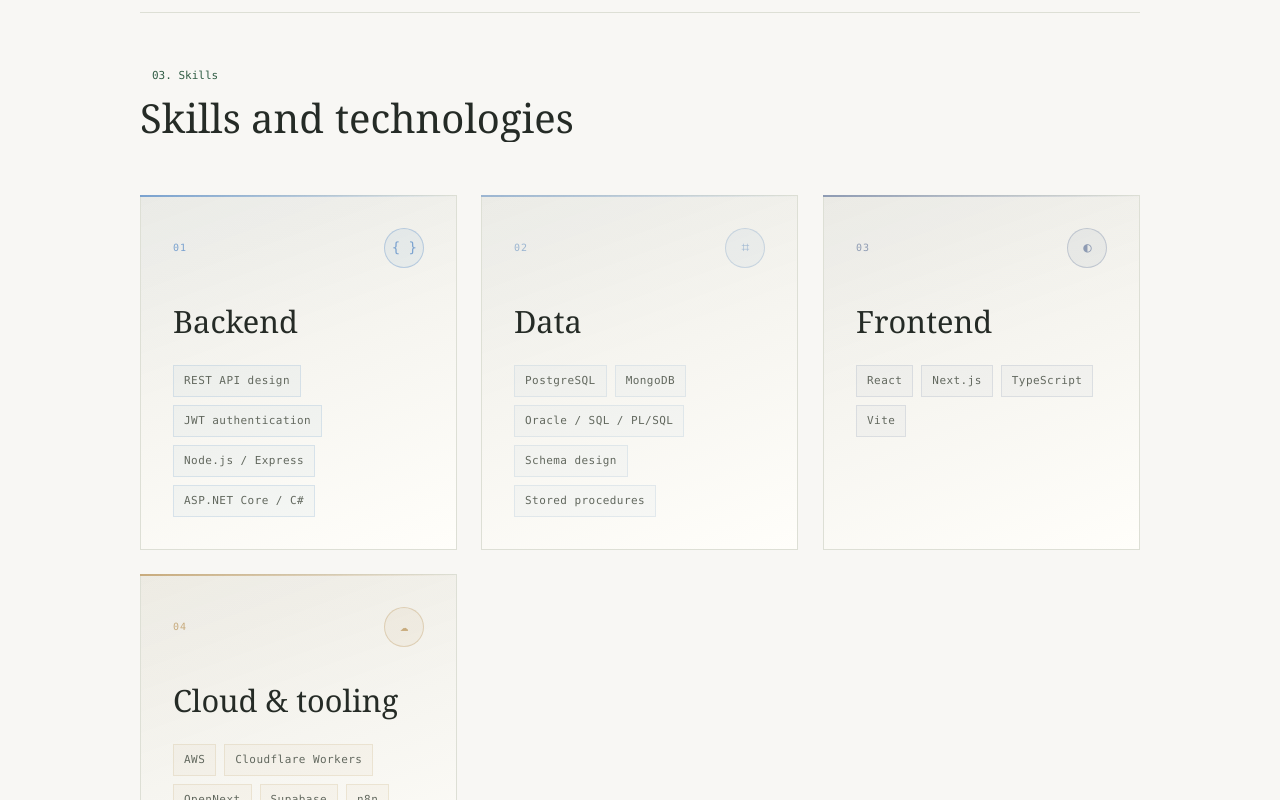
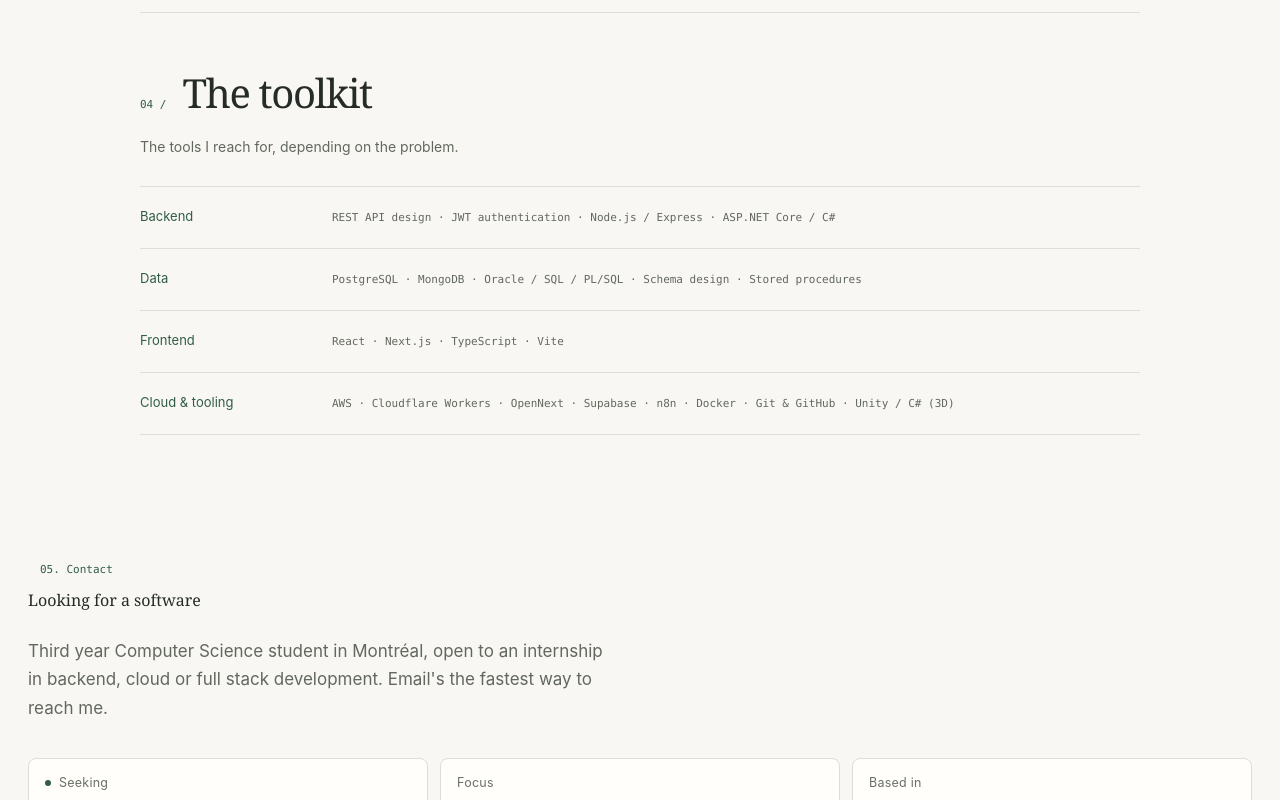
Before and after one commit to AraGhah/Portfolio, a Next.js app: page /en in a window 1280 px wide. Shown: the part 2900-3700 px from the top of the page. Built offline with nearby package versions, Linux system fonts and the light colour scheme.

Commit message:
Turn the skills grid into a simple toolkit

```diff
--- a/components/sections/Skills.module.css
+++ b/components/sections/Skills.module.css
@@ -1,95 +1,7 @@
-.title {
-  font-family: var(--font-display);
-  font-size: var(--t-h2);
-  font-weight: 400;
-  line-height: 1.02;
-  color: var(--ink);
-  margin: 0 0 clamp(36px, 5vw, 56px);
-}
-
-.grid {
-  display: grid;
-  grid-template-columns: repeat(auto-fit, minmax(260px, 1fr));
-  gap: clamp(16px, 2vw, 24px);
-}
-
-.card {
-  display: flex;
-  flex-direction: column;
-  height: 100%;
-  padding: clamp(24px, 2.6vw, 32px);
-}
-
-.cardHead {
-  display: flex;
-  justify-content: space-between;
-  align-items: center;
-  margin-bottom: 28px;
-}
-
-.index {
-  font-family: var(--font-mono);
-  font-size: var(--t-mono-meta);
-  letter-spacing: 0.1em;
-  color: rgb(var(--card-rgb));
-}
-
-.glyph {
-  display: grid;
-  place-items: center;
-  width: 40px;
-  height: 40px;
-  border: 1px solid rgba(var(--card-rgb), 0.45);
-  border-radius: 50%;
-  font-family: var(--font-mono);
-  font-size: 14px;
-  color: rgb(var(--card-rgb));
-  background: rgba(var(--card-rgb), 0.1);
-  transition:
-    transform 700ms var(--ease-door),
-    background 400ms var(--ease-out),
-    color 400ms var(--ease-out);
-}
-
-.card:hover .glyph {
-  transform: rotate(180deg);
-  background: rgb(var(--card-rgb));
-  color: var(--bg);
-}
-
-.cardTitle {
-  font-family: var(--font-display);
-  font-size: clamp(26px, 2.4vw, 32px);
-  font-weight: 400;
-  color: var(--ink);
-  margin: 0 0 18px;
-}
-
-.chips {
-  display: flex;
-  flex-wrap: wrap;
-  gap: 8px;
-  list-style: none;
-  margin: 0;
-  padding: 0;
-}
-
-.chip {
-  font-family: var(--font-mono);
-  font-size: 11px;
-  letter-spacing: 0.04em;
-  padding: 6px 10px;
-  border: 1px solid rgba(var(--card-rgb), 0.22);
-  background: rgba(var(--card-rgb), 0.06);
-  color: var(--ink-muted);
-  transition:
-    border-color 300ms var(--ease-out),
-    color 300ms var(--ease-out),
-    background 300ms var(--ease-out);
-}
-
-.chip:hover {
-  border-color: rgba(var(--card-rgb), 0.7);
-  color: rgb(var(--card-rgb));
-  background: rgba(var(--card-rgb), 0.14);
-}
+.intro { margin: -10px 0 28px; font-size: 14px; color: var(--ink-muted); }
+.list { margin: 0; }
+.row { display: grid; grid-template-columns: 160px minmax(0, 1fr); gap: 32px; padding-block: 19px; border-bottom: 1px solid var(--line); align-items: baseline; }
+.row:first-child { border-top: 1px solid var(--line); }
+.row dt { font-size: 13px; color: var(--acc); }
+.row dd { margin: 0; font: 11px/2.1 var(--font-mono); color: var(--ink-muted); }
+@media (max-width: 600px) { .row { grid-template-columns: minmax(0, 1fr); gap: 8px; } }
--- a/components/sections/Skills.tsx
+++ b/components/sections/Skills.tsx
@@ -1,91 +1,23 @@
-'use client';
-
-import { motion, type Variants } from 'framer-motion';
 import { useTranslations } from 'next-intl';
-import { RevealHeading } from '@/components/motion/RevealHeading';
-import { SpotlightCard } from '@/components/motion/SpotlightCard';
 import styles from './Skills.module.css';
 
-const EASE = [0.16, 0.84, 0.28, 1] as const;
-
-const skillBlocks = [
-  { titleKey: 'backend', itemsKey: 'backendItems', glyph: '{ }', rgb: '122, 162, 207' },
-  { titleKey: 'data', itemsKey: 'dataItems', glyph: '⌗', rgb: '155, 181, 209' },
-  { titleKey: 'frontend', itemsKey: 'frontendItems', glyph: '◐', rgb: '142, 155, 179' },
-  { titleKey: 'cloud', itemsKey: 'cloudItems', glyph: '☁', rgb: '200, 171, 125' },
-] as const;
-
-const grid: Variants = {
-  hidden: {},
-  show: { transition: { staggerChildren: 0.12 } },
-};
-
-const card: Variants = {
-  hidden: { opacity: 0, y: 40 },
-  show: { opacity: 1, y: 0, transition: { duration: 0.9, ease: EASE } },
-};
-
-const chips: Variants = {
-  hidden: {},
-  show: { transition: { staggerChildren: 0.05, delayChildren: 0.35 } },
-};
-
-const chip: Variants = {
-  hidden: { opacity: 0, y: 10, scale: 0.9 },
-  show: { opacity: 1, y: 0, scale: 1, transition: { duration: 0.5, ease: EASE } },
-};
+const groups = ['backend', 'data', 'frontend', 'cloud'] as const;
 
 export function Skills() {
   const t = useTranslations('skills');
-  const tNav = useTranslations('nav');
-
   return (
-    <section id="skills" className="section-block section-block--base" aria-labelledby="skills-heading">
+    <section id="skills" className="section-block" aria-labelledby="skills-heading">
       <div className="container-content">
-        <span className="eyebrow-num">
-          <span className="eyebrow-line" aria-hidden />
-          03. {tNav('skills')}
-        </span>
-        <RevealHeading
-          id="skills-heading"
-          className={styles.title}
-          segments={[{ text: t('title') }]}
-        />
-
-        <motion.div
-          className={styles.grid}
-          variants={grid}
-          initial="hidden"
-          whileInView="show"
-          viewport={{ once: true, margin: '0px 0px -10% 0px' }}
-        >
-          {skillBlocks.map((block, i) => (
-            <motion.div key={block.titleKey} variants={card}>
-              <SpotlightCard rgb={block.rgb}>
-                <div className={styles.card}>
-                  <div className={styles.cardHead}>
-                    <span className={styles.index}>{String(i + 1).padStart(2, '0')}</span>
-                    <span className={styles.glyph} aria-hidden>
-                      {block.glyph}
-                    </span>
-                  </div>
-                  <h3 className={styles.cardTitle}>{t(block.titleKey)}</h3>
-                  <motion.ul className={styles.chips} variants={chips}>
-                    {t(block.itemsKey)
-                      .split('·')
-                      .map((item) => item.trim())
-                      .filter(Boolean)
-                      .map((item) => (
-                        <motion.li key={item} className={styles.chip} variants={chip}>
-                          {item}
-                        </motion.li>
-                      ))}
-                  </motion.ul>
-                </div>
-              </SpotlightCard>
-            </motion.div>
+        <div className="section-heading"><span className="section-number">04 /</span><h2 id="skills-heading">{t('title')}</h2></div>
+        <p className={styles.intro}>{t('intro')}</p>
+        <dl className={styles.list}>
+          {groups.map((group) => (
+            <div key={group} className={styles.row}>
+              <dt>{t(group)}</dt>
+              <dd>{t(`${group}Items`)}</dd>
+            </div>
           ))}
-        </motion.div>
+        </dl>
       </div>
     </section>
   );
--- a/messages/en.json
+++ b/messages/en.json
@@ -123,7 +123,7 @@
     "link": "Find me on GitHub"
   },
   "skills": {
-    "title": "Skills and technologies",
+    "title": "The toolkit",
     "backend": "Backend",
     "backendItems": "REST API design · JWT authentication · Node.js / Express · ASP.NET Core / C#",
     "data": "Data",
@@ -131,7 +131,8 @@
     "frontend": "Frontend",
     "frontendItems": "React · Next.js · TypeScript · Vite",
     "cloud": "Cloud & tooling",
-    "cloudItems": "AWS · Cloudflare Workers · OpenNext · Supabase · n8n · Docker · Git & GitHub · Unity / C# (3D)"
+    "cloudItems": "AWS · Cloudflare Workers · OpenNext · Supabase · n8n · Docker · Git & GitHub · Unity / C# (3D)",
+    "intro": "The tools I reach for, depending on the problem."
   },
   "experience": {
     "title": "Education & experience",
--- a/messages/fr.json
+++ b/messages/fr.json
@@ -123,7 +123,7 @@
     "link": "Me retrouver sur GitHub"
   },
   "skills": {
-    "title": "Compétences et technologies",
+    "title": "Ma boîte à outils",
     "backend": "Backend",
     "backendItems": "Conception d’API REST · Authentification JWT · Node.js / Express · ASP.NET Core / C#",
     "data": "Données",
@@ -131,7 +131,8 @@
     "frontend": "Frontend",
     "frontendItems": "React · Next.js · TypeScript · Vite",
     "cloud": "Infonuagique et outils",
-    "cloudItems": "AWS · Cloudflare Workers · OpenNext · Supabase · n8n · Docker · Git & GitHub · Unity / C# (3D)"
+    "cloudItems": "AWS · Cloudflare Workers · OpenNext · Supabase · n8n · Docker · Git & GitHub · Unity / C# (3D)",
+    "intro": "Les outils que je choisis selon le problème à résoudre."
   },
   "experience": {
     "title": "Formation et expérience",
```
